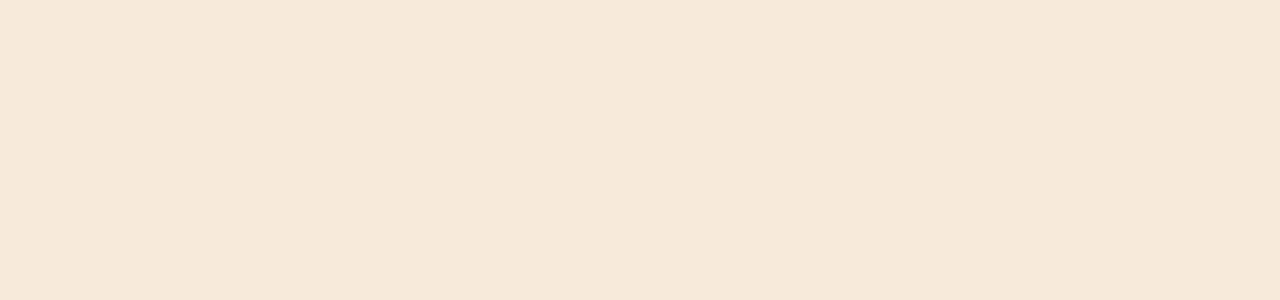
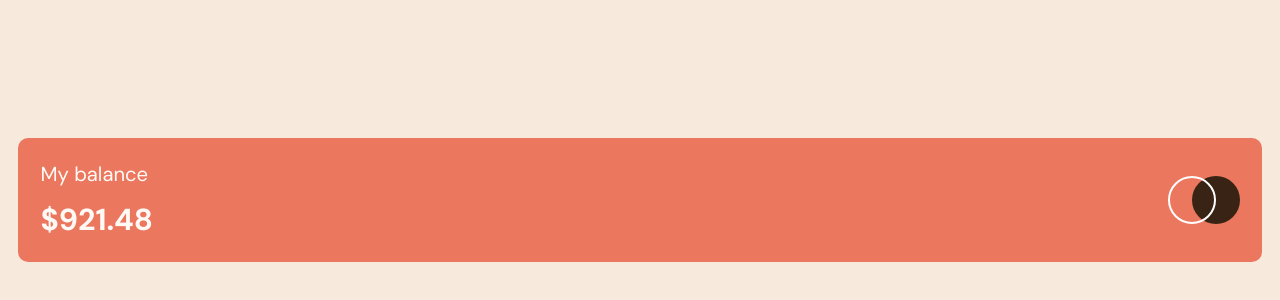
Before and after one commit to Diounata/Expenses-chart, a React (Vite) app in the folder client/: page / in a window 1280 px wide. Shown: the part 200-500 px from the top of the page. Built offline with nearby package versions, Linux system fonts and the light colour scheme.

Commit message:
add: Header component

```diff
--- /dev/null
+++ b/client/src/components/Header/index.tsx
@@ -0,0 +1,17 @@
+import { Container, BalanceContainer, BalanceTitle, Balance } from './styles';
+
+import SVGLogo from '../../assets/logo.svg';
+
+export function Header() {
+  return (
+    <Container>
+      <BalanceContainer>
+        <BalanceTitle>My balance</BalanceTitle>
+
+        <Balance>$921.48</Balance>
+      </BalanceContainer>
+
+      <img src={SVGLogo} alt="Logo" />
+    </Container>
+  );
+}
--- /dev/null
+++ b/client/src/components/Header/styles.ts
@@ -0,0 +1,31 @@
+import styled from 'styled-components';
+
+const Container = styled.header`
+  display: flex;
+  align-items: center;
+  justify-content: space-between;
+
+  width: 100%;
+  padding: 1.25rem;
+
+  border-radius: 10px;
+  background-color: ${({ theme }) => theme.COLORS.RED};
+`;
+
+const BalanceContainer = styled.section`
+  display: flex;
+  flex-direction: column;
+  gap: 0.75rem;
+`;
+
+const BalanceTitle = styled.h3`
+  font: ${({ theme }) => theme.FONT.REGULAR};
+  color: ${({ theme }) => theme.COLORS.PALE_ORANGE};
+`;
+
+const Balance = styled.h2`
+  font-size: 1.5em;
+  color: ${({ theme }) => theme.COLORS.PALE_ORANGE};
+`;
+
+export { Container, BalanceContainer, BalanceTitle, Balance };
--- a/client/src/pages/ExpensesChart/index.tsx
+++ b/client/src/pages/ExpensesChart/index.tsx
@@ -1,5 +1,11 @@
+import { Header } from '../../components/Header';
+
 import { Container } from './styles';
 
 export function ExpensesChart() {
-  return <Container></Container>;
+  return (
+    <Container>
+      <Header />
+    </Container>
+  );
 }
--- a/client/src/pages/ExpensesChart/styles.ts
+++ b/client/src/pages/ExpensesChart/styles.ts
@@ -7,6 +7,7 @@ const Container = styled.div`
 
   width: 100vw;
   height: 100vh;
+  padding: 0 1rem;
 
   background-color: ${({ theme }) => theme.COLORS.CREAM};
 `;
--- a/client/src/theme/index.ts
+++ b/client/src/theme/index.ts
@@ -3,7 +3,7 @@ export default {
     BROWN: '#93867b',
     CREAM: '#f8e9dd',
     DARK_BROWN: '#382314',
-    ORANGE: '#fffaf5',
+    PALE_ORANGE: '#fffaf5',
 
     CYAN: '#76b5bc',
     RED: '#ec775f',
```
